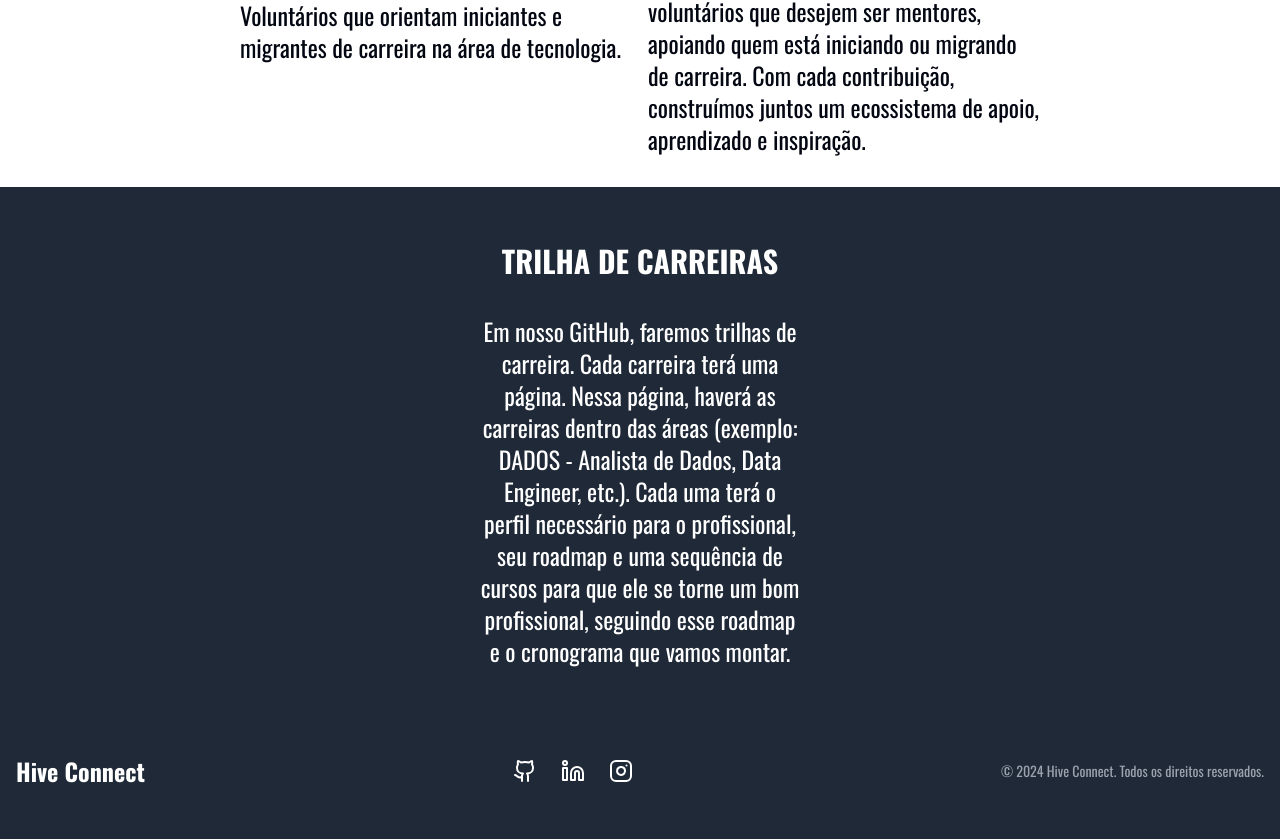
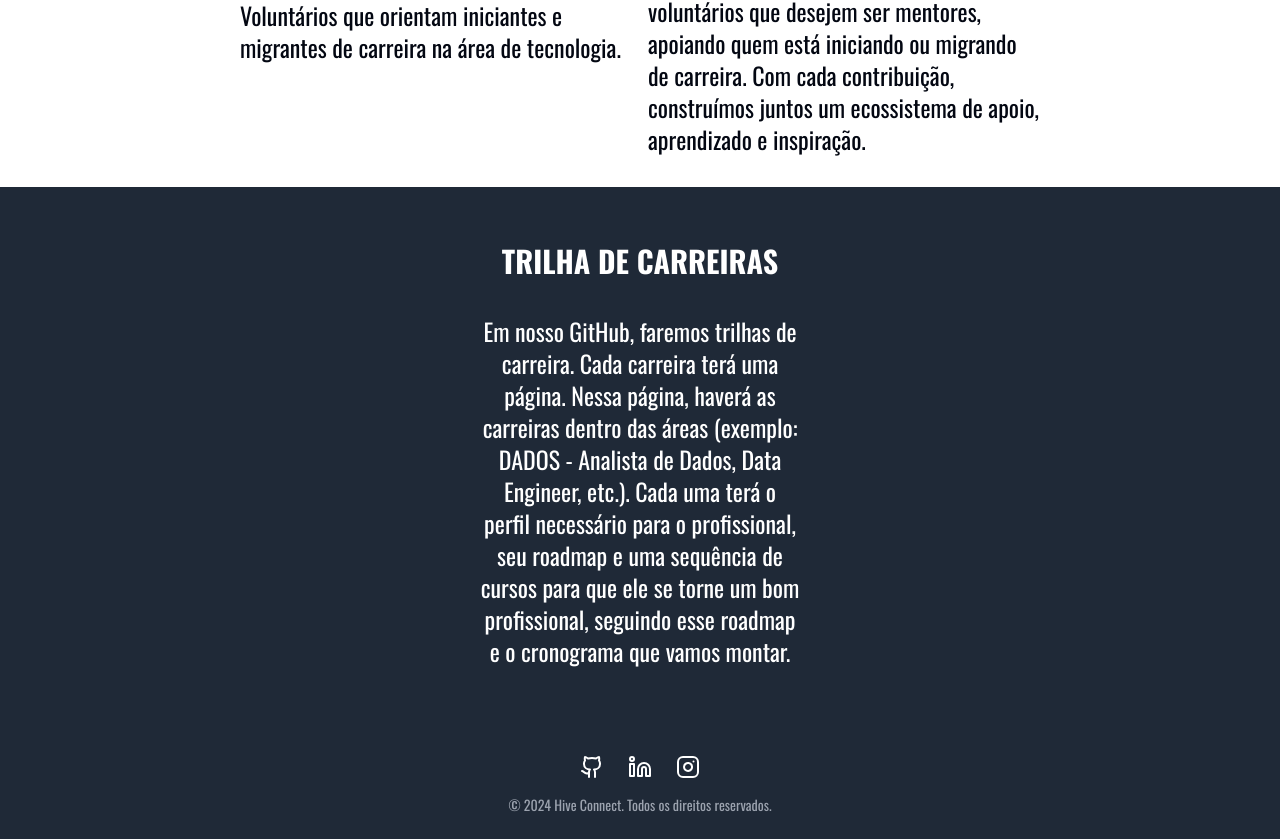
Before and after one commit to socialhiveconnect/landing-page, a Next.js app: page / in a window 1280 px wide. Shown: the part 3301-4140 px from the top of the page. Before the commit the page ends 4112 px from the top, so only its background shows below. Built offline with nearby package versions, Linux system fonts and the light colour scheme.

Commit message:
feat: ajustado alinhamento do footer

```diff
--- a/src/components/Footer.tsx
+++ b/src/components/Footer.tsx
@@ -5,14 +5,9 @@ export default function Footer() {
   return (
     <footer className="bg-gray-800 text-white py-6">
       <div className="container mx-auto px-4">
-        <div className="flex flex-col md:flex-row justify-between items-center">
-          {/* Logo ou Nome */}
-          <div className="mb-4 md:mb-0">
-            <h1 className="text-2xl font-bold">Hive Connect</h1>
-          </div>
-
+        <div className="flex flex-col justify-center items-center">
           {/* Ícones de Navegação */}
-          <div className="flex space-x-6">
+          <div className="flex space-x-6 mb-4">
             <a
               href="https://github.com/socialhiveconnect"
               target="_blank"
@@ -73,7 +68,7 @@ export default function Footer() {
           </div>
 
           {/* Direitos Autorais */}
-          <div className="mt-4 md:mt-0">
+          <div>
             <p className="text-sm text-gray-400">
               © {new Date().getFullYear()} Hive Connect. Todos os direitos reservados.
             </p>
```
